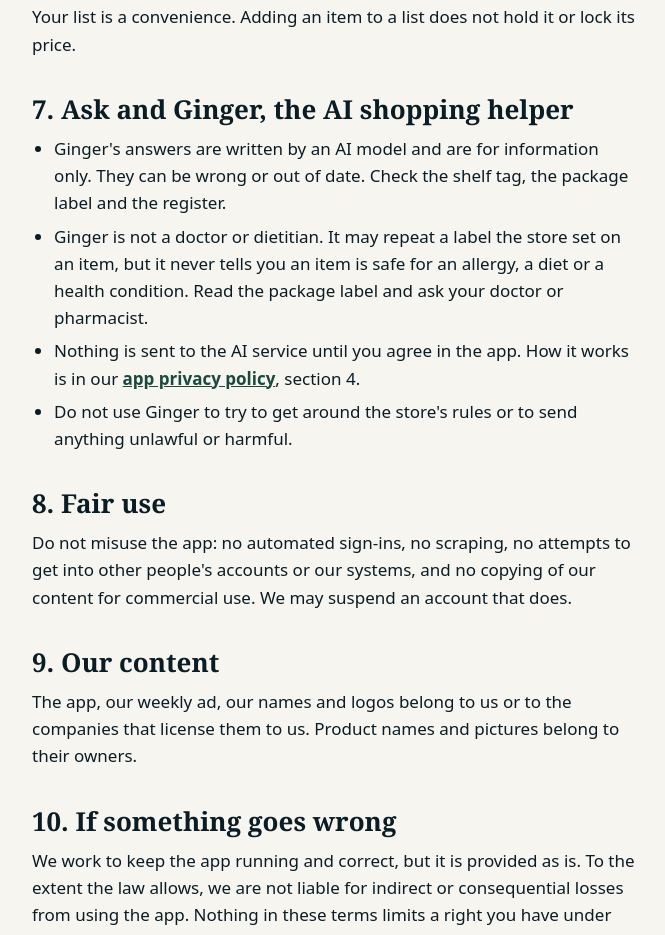
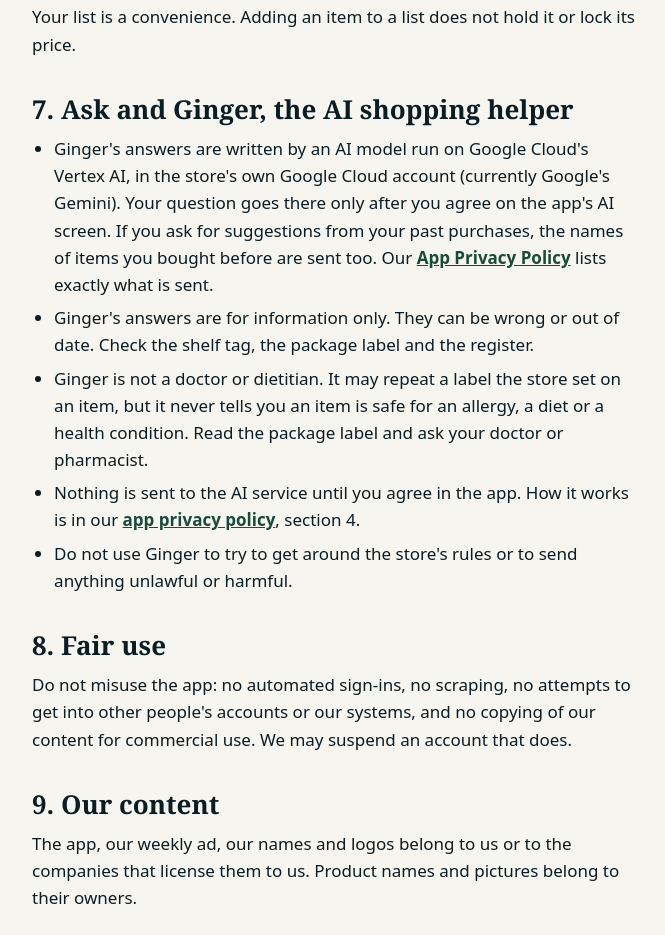
Before and after one commit to spodee4/akins-landing, a plain HTML site: page app-terms.html in a window 1280 px wide. Shown: the part 1831-2766 px from the top of the page, without its empty margins (304-969 px from the left). Drawn offline with Linux system fonts and the light colour scheme.

Commit message:
App terms: Ginger fine print names Google Cloud Vertex AI and the past-purchases note, linked to the privacy policy (owner word 12:00 via question hub)
Co-Authored-By: Claude Opus 5.5 <noreply@anthropic.com>

```diff
--- a/app-terms.html
+++ b/app-terms.html
@@ -84,7 +84,8 @@
 
       <h2>7. Ask and Ginger, the AI shopping helper</h2>
       <ul>
-        <li>Ginger's answers are written by an AI model and are for information only. They can be wrong or out of date. Check the shelf tag, the package label and the register.</li>
+        <li>Ginger's answers are written by an AI model run on Google Cloud's Vertex AI, in the store's own Google Cloud account (currently Google's Gemini). Your question goes there only after you agree on the app's AI screen. If you ask for suggestions from your past purchases, the names of items you bought before are sent too. Our <a href="app-privacy.html">App Privacy Policy</a> lists exactly what is sent.</li>
+        <li>Ginger's answers are for information only. They can be wrong or out of date. Check the shelf tag, the package label and the register.</li>
         <li>Ginger is not a doctor or dietitian. It may repeat a label the store set on an item, but it never tells you an item is safe for an allergy, a diet or a health condition. Read the package label and ask your doctor or pharmacist.</li>
         <li>Nothing is sent to the AI service until you agree in the app. How it works is in our <a href="app-privacy.html">app privacy policy</a>, section 4.</li>
         <li>Do not use Ginger to try to get around the store's rules or to send anything unlawful or harmful.</li>
```
